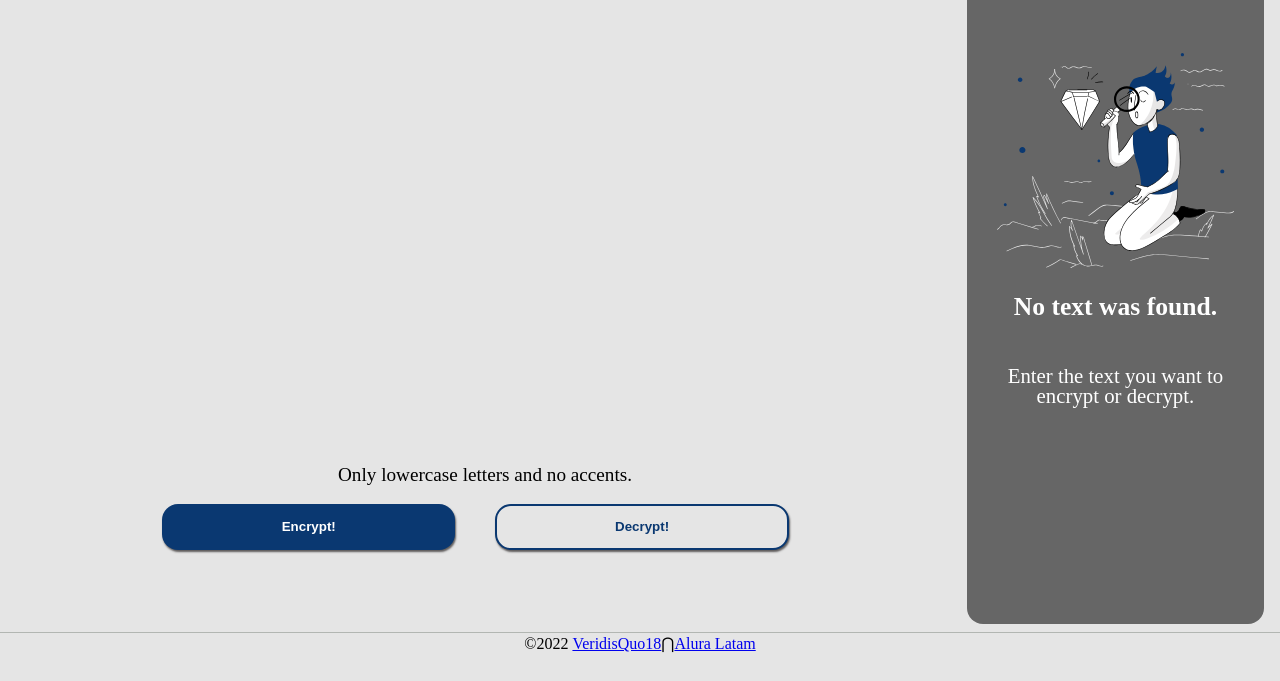
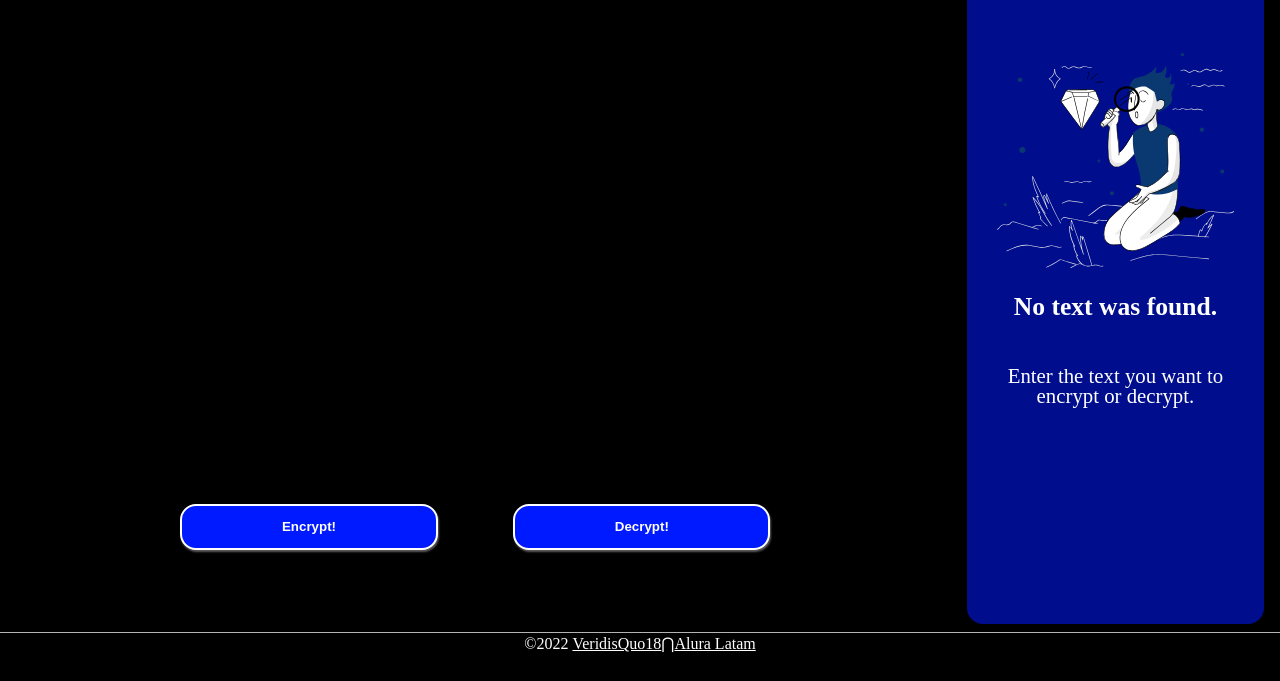
Before and after one commit to VeridisQuo18/Challenge-AluraONE-01-Encriptador, a plain HTML site: page index.html in a window 1280 px wide. Shown: the part 119-800 px from the top of the page. Drawn offline with Linux system fonts and the light colour scheme.

Commit message:
added css styles modifications

```diff
--- a/css/main.css
+++ b/css/main.css
@@ -1,6 +1,6 @@
 body{
     box-sizing: border-box;
-    background-color: #E5E5E5;
+    background-color: #000000;
 
 }
 main{
@@ -33,7 +33,7 @@ header{
    width: 80%;
    height: 50%;
    border: none;
-   color: rgba(131, 127, 212, 0.933);
+   color: rgb(52, 72, 245);
    font-size: 1.5em;
    font-weight: bold;
    padding: 1em;
@@ -45,7 +45,7 @@ header{
 
 
 .textarea::placeholder{
-     color: rgb(151, 133, 133);
+    color: rgb(206, 190, 190);
 
 
 }
@@ -83,22 +83,16 @@ justify-content: center;
 display:inline;
 width:22em;
 height: 3.5em;
-background-color: #0A3871;
-border:none;
+background-color:  rgb(0, 26, 255);
+border: 2px solid #ffffff;
 border-radius: 1.2em;
-margin-right: 3em;
+margin-right: 1cm;
+margin-left: 1cm;
 cursor: pointer;
-color: #fff;
+color: #ffffff;
 font-weight: bold;
 margin-bottom: 1em;
 box-shadow: 1px 2px 2px rgb(94, 91, 91);
-}
-
-.btn2{
-background-color: #E5E5E5;
-color: #0A3871;
-margin-right: 0;
-border: 2px solid #0A3871;
 }
 
 .table{
@@ -106,7 +100,7 @@ display: flex;
 flex-direction: column;
 width: 25%;
 min-height: auto;
-background-color: rgb(102, 102, 102);
+background-color: rgba(0, 26, 255, 0.556);
 justify-content: start;
 align-items: center;
 align-content: center;
@@ -190,6 +184,10 @@ footer{
     height: 5px;
 }
 
+footer a{
+    color:white;
+}
+
 
 @media only screen and (max-width: 700px){
     main{
--- a/index.html
+++ b/index.html
@@ -56,7 +56,7 @@
     <footer>
         <a> &copy;2022&nbsp; </a>
         <a href="https://github.com/veridisQuo18"> VeridisQuo18 </a>
-        &xcap;
+        <a>&xcap;</a>
         <a href="https://www.aluracursos.com/"> Alura Latam </a>
     </footer>
 
```
